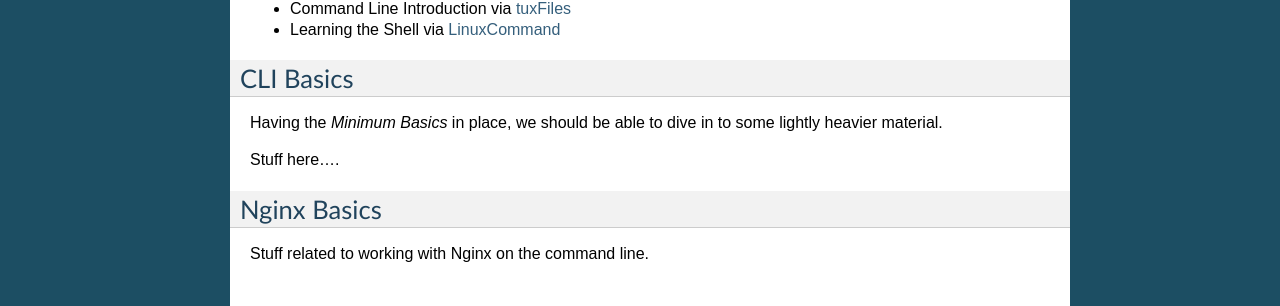
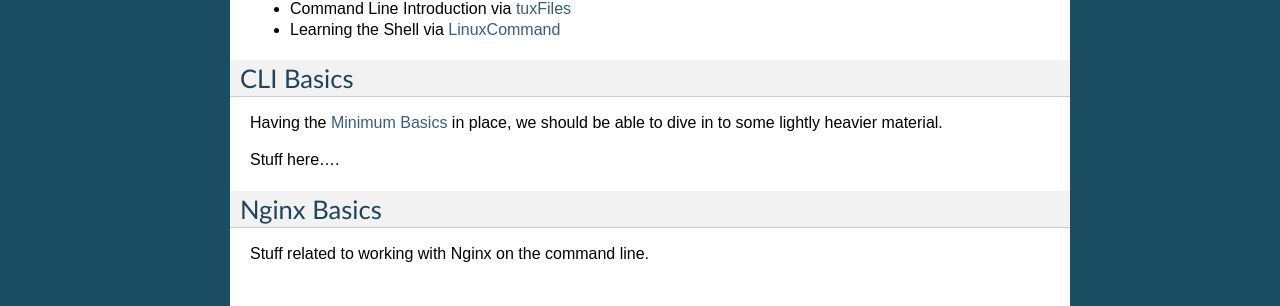
Before and after one commit to shimizukawa/docs-test, a Sphinx documentation site: the page built from source/topics/tutorials/basics_linux.rst, in a window 1280 px wide. Shown: the part 307-613 px from the top of the page. Built offline with Sphinx 7.4.7, drawn with Linux system fonts in a browser that asks for light colours.

Commit message:
Missed an underscore.

```diff
--- a/source/topics/tutorials/basics_linux.rst
+++ b/source/topics/tutorials/basics_linux.rst
@@ -26,7 +26,7 @@ section of the tutorial.
 CLI Basics
 ==========
 
-Having the `Minimum Basics` in place, we should be able to dive in to some
+Having the `Minimum Basics`_ in place, we should be able to dive in to some
 lightly heavier material.
 
 Stuff here....
```
